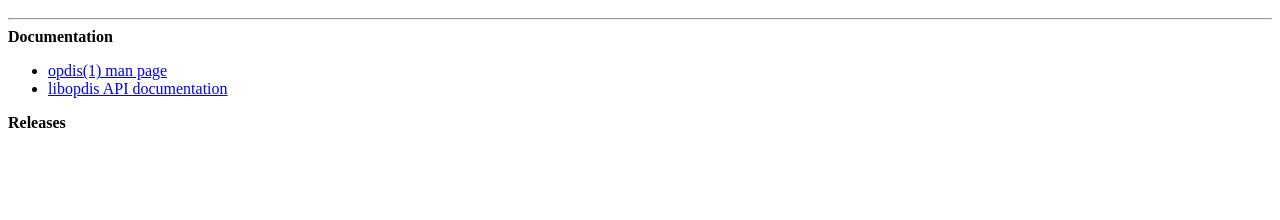
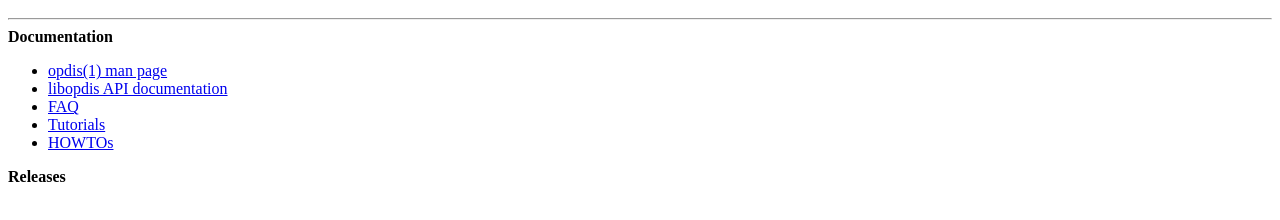
Before and after one commit to efedel/tg-community, a plain HTML site: page content/opdis/index.html in a window 1280 px wide. Shown: the part 48-268 px from the top of the page. Drawn offline with Linux system fonts and the light colour scheme.

Commit message:
TG : Added more links to opdis page

```diff
--- a/content/opdis/index.html
+++ b/content/opdis/index.html
@@ -1,12 +1,17 @@
 <!DOCTYPE HTML PUBLIC "-//W3C//DTD HTML 4.01 Transitional//EN">
-<HTML><HEAD><TITLE>Man page of OPDIS</TITLE>
+<HTML><HEAD><TITLE>Opdis : libopcodes-based disassembler</TITLE>
 </HEAD><BODY>
 <H1>OPDIS</H1>
 <HR>
+<!-- Description -->
 <B>Documentation</B><BR>
 <UL>
 <LI><A HREF='doc/opdis.1.html'>opdis(1) man page</A>
 <LI><A HREF='doc/api/index.html'>libopdis API documentation</A>
+<LI><A HREF='doc/api/faq.html'>FAQ</A>
+<LI><A HREF='doc/api/tutorials.html'>Tutorials</A>
+<LI><A HREF='doc/api/howtos.html'>HOWTOs</A>
+<!-- Examples -->
 </UL>
 <P>
 <B>Releases</B><BR>
```
